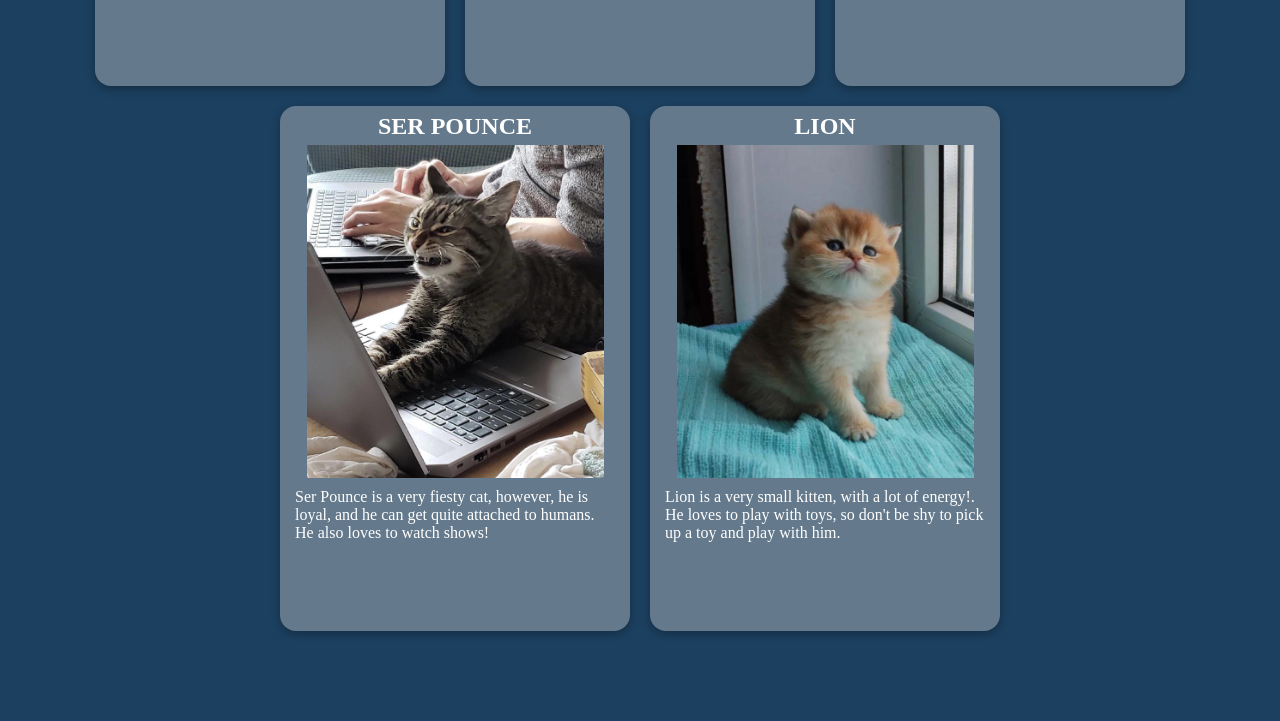
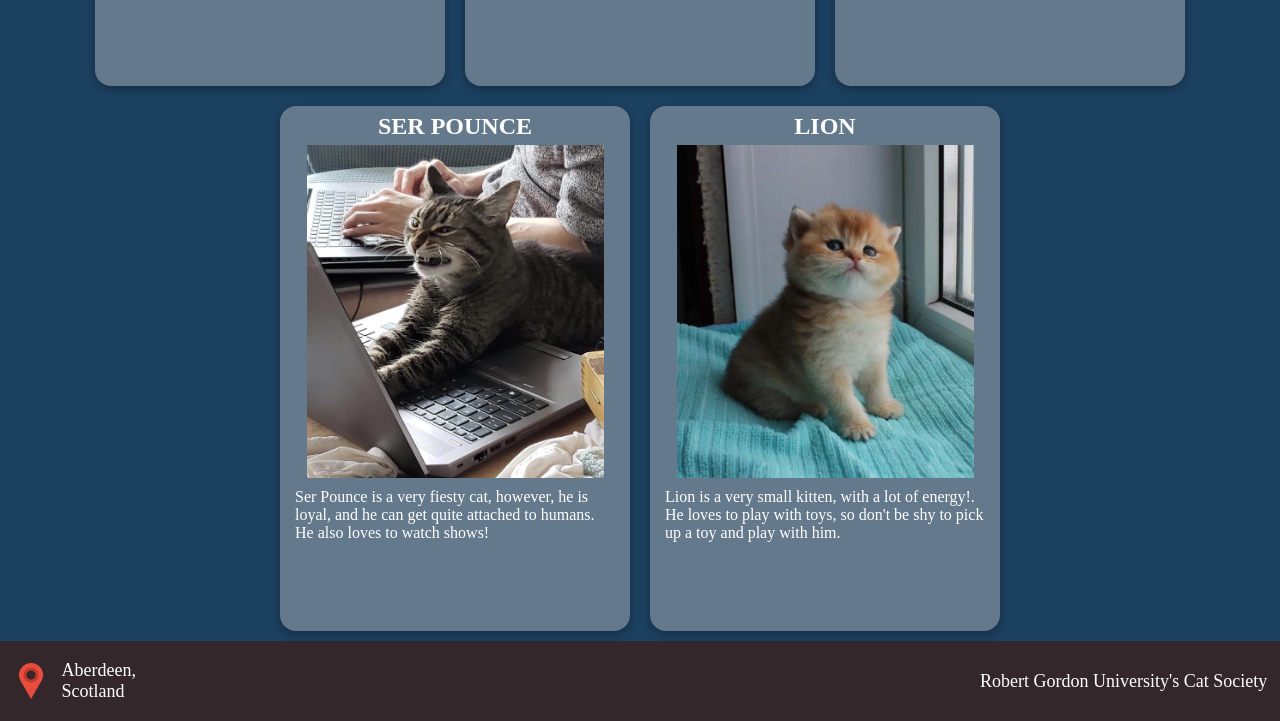
Before and after one commit to AP2112164/RGU-Cat-Society, a plain HTML site: page meet-the-cats.html in a window 1280 px wide. Shown: the part 1132-1853 px from the top of the page. Before the commit the page ends 1773 px from the top, so only its background shows below. Drawn offline with Linux system fonts and the light colour scheme; a web font is replaced by a local one.

Commit message:
Update meet-the-cats.html

```diff
--- a/meet-the-cats.html
+++ b/meet-the-cats.html
@@ -118,6 +118,11 @@
 
 	<!-- Cats end -->
 
+	<footer>
+		<img src="assets/images/map-marker.webp" alt="Map Marker" style="width:36; height:36; padding:1%;"> </img>
+		<span>Aberdeen,<br>Scotland</span> <span style="margin-left: auto; padding:1%;">Robert Gordon University's Cat Society</span>
+        </footer>
+
 
 </body>
 
```
